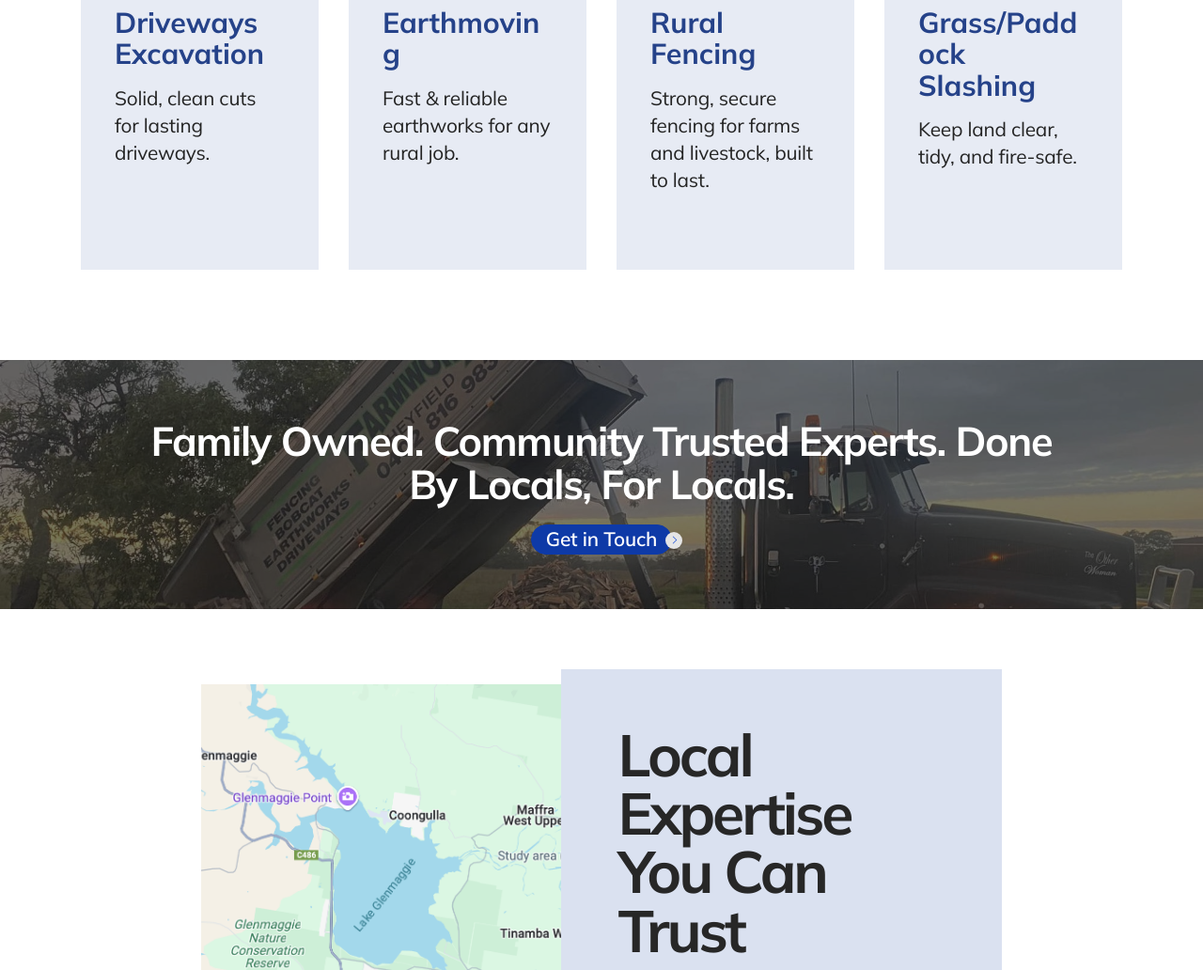
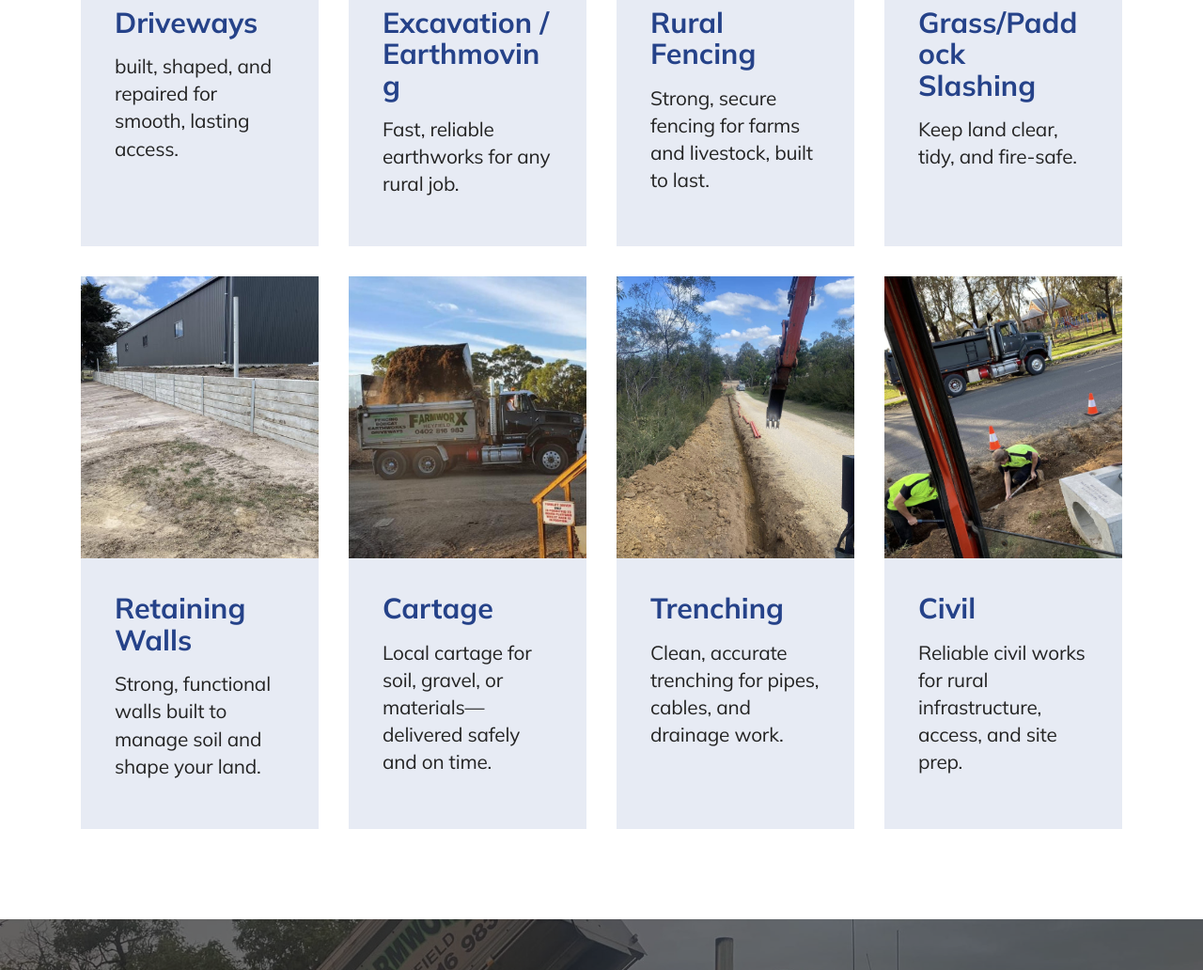
Before and after one commit to Farmworx/Farmworx, a plain HTML site: page index.html in a window 1280 px wide. Shown: the part 1557-2589 px from the top of the page at 94% size. Drawn offline with Linux system fonts and the light colour scheme; files whose address does not match are found by name.

Commit message:
Header + 4 new services

```diff
--- a/assets/mobirise/css/mbr-additional.css
+++ b/assets/mobirise/css/mbr-additional.css
@@ -1268,7 +1268,7 @@ a {
 .cid-uN10LvQVJk {
   padding-top: 10rem;
   padding-bottom: 10rem;
-  background-image: url("../../../assets/images/farmgate-driveway-2000x1500.jpg");
+  background-image: url("../../../assets/images/farmworx-trucks-2000x1500.jpg");
 }
 .cid-uN10LvQVJk .mbr-fallback-image.disabled {
   display: none;
--- a/index.html
+++ b/index.html
@@ -21,7 +21,7 @@
   <link rel="stylesheet" href="assets/recaptcha.css">
   <link rel="preload" href="https://fonts.googleapis.com/css?family=Mulish:200,300,400,500,600,700,800,900,200i,300i,400i,500i,600i,700i,800i,900i&display=swap" as="style" onload="this.onload=null;this.rel='stylesheet'">
   <noscript><link rel="stylesheet" href="https://fonts.googleapis.com/css?family=Mulish:200,300,400,500,600,700,800,900,200i,300i,400i,500i,600i,700i,800i,900i&display=swap"></noscript>
-  <link rel="preload" as="style" href="assets/mobirise/css/mbr-additional.css?v=6Q6DZs"><link rel="stylesheet" href="assets/mobirise/css/mbr-additional.css?v=6Q6DZs" type="text/css">
+  <link rel="preload" as="style" href="assets/mobirise/css/mbr-additional.css?v=u9M3Vc"><link rel="stylesheet" href="assets/mobirise/css/mbr-additional.css?v=u9M3Vc" type="text/css">
 
 
 
@@ -81,7 +81,7 @@
 
 
 
-    <div class="mbr-overlay" style="opacity: 0.6; background-color: rgb(39, 39, 39);"></div>
+    <div class="mbr-overlay" style="opacity: 0.6; background-color: rgb(0, 0, 0);"></div>
 
     <div class="align-center container-fluid">
         <div class="row justify-content-center">
@@ -113,11 +113,11 @@
 			<div class="item features-image col-12 col-md-6 col-lg-3">
 				<div class="item-wrapper">
 					<div class="item-img">
-						<img src="assets/images/driveway-job-done-right-1536x2048.jpg" alt="">
+						<img src="assets/images/driveway-job-done-right-1536x2048.jpg" alt="image of a driveway" data-slide-to="0" data-bs-slide-to="0">
 					</div>
 					<div class="item-content">
-						<p class="item-title mbr-fonts-style display-5"><strong>Driveways Excavation</strong></p>
-						<p class="mbr-text mbr-fonts-style display-7">Solid, clean cuts for lasting driveways.<br></p>
+						<p class="item-title mbr-fonts-style display-5"><strong>Driveways</strong><strong><br></strong></p>
+						<p class="mbr-text mbr-fonts-style display-7">built, shaped, and repaired for smooth, lasting access.<br></p>
 
 					</div>
 				</div>
@@ -125,33 +125,77 @@
 			<div class="item features-image col-12 col-md-6 col-lg-3">
 				<div class="item-wrapper">
 					<div class="item-img">
-						<img src="assets/images/farmworx-machines-596x447.jpg" alt="">
+						<img src="assets/images/farmworx-machines-596x447.jpg" alt="image of earthmoving work in progress" data-slide-to="1" data-bs-slide-to="1">
 					</div>
 					<div class="item-content">
-						<p class="item-title mbr-fonts-style display-5"><strong>Earthmoving</strong></p>
-						<p class="mbr-text mbr-fonts-style display-7">Fast &amp; reliable earthworks for any rural job.<br></p>
+						<p class="item-title mbr-fonts-style display-5"><strong>Excavation / Earthmoving</strong></p>
+						<p class="mbr-text mbr-fonts-style display-7">Fast, reliable earthworks for any rural job.<br></p>
 
 					</div>
 				</div>
 			</div><div class="item features-image col-12 col-md-6 col-lg-3">
 				<div class="item-wrapper">
 					<div class="item-img">
-						<img src="assets/images/fencing-job-596x447.jpg" alt="" data-slide-to="2" data-bs-slide-to="3">
+						<img src="assets/images/rural-fencing-596x795.jpg" alt="image of rural fencing" data-slide-to="2" data-bs-slide-to="2">
 					</div>
 					<div class="item-content">
-						<p class="item-title mbr-fonts-style display-5"><strong>Rural Fencing</strong></p>
-						<p class="mbr-text mbr-fonts-style display-7">Strong, secure fencing for farms and livestock, built to last.<br><br></p>
+						<p class="item-title mbr-fonts-style display-5"><strong>Rural Fencing</strong><strong><br></strong></p>
+						<p class="mbr-text mbr-fonts-style display-7">Strong, secure fencing for farms and livestock, built to last.<br></p>
 
 					</div>
 				</div>
 			</div><div class="item features-image col-12 col-md-6 col-lg-3">
 				<div class="item-wrapper">
 					<div class="item-img">
-						<img src="assets/images/farm20work20in20progress-480x480.jpg" alt="" data-slide-to="3" data-bs-slide-to="4">
+						<img src="assets/images/grass-paddok-slashing-596x447.jpg" alt="image of grass &amp; paddock slashing" data-slide-to="3" data-bs-slide-to="3">
 					</div>
 					<div class="item-content">
 						<p class="item-title mbr-fonts-style display-5"><strong>Grass/Paddock Slashing</strong></p>
 						<p class="mbr-text mbr-fonts-style display-7">Keep land clear, tidy, and fire-safe.<br></p>
+
+					</div>
+				</div>
+			</div><div class="item features-image col-12 col-md-6 col-lg-3">
+				<div class="item-wrapper">
+					<div class="item-img">
+						<img src="assets/images/retaining-walls-596x447.jpg" alt="Image of a retaining walls" data-slide-to="4" data-bs-slide-to="4">
+					</div>
+					<div class="item-content">
+						<p class="item-title mbr-fonts-style display-5"><strong>Retaining Walls</strong></p>
+						<p class="mbr-text mbr-fonts-style display-7">Strong, functional walls built to manage soil and shape your land.<br></p>
+
+					</div>
+				</div>
+			</div><div class="item features-image col-12 col-md-6 col-lg-3">
+				<div class="item-wrapper">
+					<div class="item-img">
+						<img src="assets/images/cartage-640x1280.jpeg" alt="Image of a retaining walls" data-slide-to="5" data-bs-slide-to="5">
+					</div>
+					<div class="item-content">
+						<p class="item-title mbr-fonts-style display-5"><strong>Cartage</strong></p>
+						<p class="mbr-text mbr-fonts-style display-7">Local cartage for soil, gravel, or materials—delivered safely and on time.<br></p>
+
+					</div>
+				</div>
+			</div><div class="item features-image col-12 col-md-6 col-lg-3">
+				<div class="item-wrapper">
+					<div class="item-img">
+						<img src="assets/images/trenching-1536x2048.jpg" alt="Image of a retaining walls" data-slide-to="6" data-bs-slide-to="6">
+					</div>
+					<div class="item-content">
+						<p class="item-title mbr-fonts-style display-5"><strong>Trenching</strong></p>
+						<p class="mbr-text mbr-fonts-style display-7">Clean, accurate trenching for pipes, cables, and drainage work.<br></p>
+
+					</div>
+				</div>
+			</div><div class="item features-image col-12 col-md-6 col-lg-3">
+				<div class="item-wrapper">
+					<div class="item-img">
+						<img src="assets/images/civil-2048x1536.jpg" alt="Image of a retaining walls" data-slide-to="7" data-bs-slide-to="7">
+					</div>
+					<div class="item-content">
+						<p class="item-title mbr-fonts-style display-5"><strong>Civil</strong><strong><br></strong></p>
+						<p class="mbr-text mbr-fonts-style display-7">Reliable civil works for rural infrastructure, access, and site prep.<br></p>
 
 					</div>
 				</div>
@@ -390,7 +434,7 @@
 		<div class="row mb-5 justify-content-center">
 			<div class="col-12 content-head">
 				<h3 class="mbr-section-title mbr-fonts-style align-center mb-4 display-1"><strong>Our Happy Customers</strong></h3>
-				<h5 class="mbr-section-subtitle mbr-fonts-style align-center mb-4 display-7">Locals trust us for honest work and lasting results.<div>Here’s what our customers are saying:</div></h5>
+				<h5 class="mbr-section-subtitle mbr-fonts-style align-center mb-4 display-7">Locals trust us for quality work and lasting results.<div>Here’s what our customers are saying:</div></h5>
 			</div>
 		</div>
 		<div class="row">
@@ -406,8 +450,7 @@
 						</div>
 						<p class="card-title mbr-fonts-style mb-3 display-7">The new fencing on our property is rock solid. The team was friendly, on time, and really knew what they were doing.</p>
 						<p class="card-text mbr-fonts-style mb-0 display-7"><strong>
-							Jodie M., Glenmaggie
-						</strong></p>
+							Jodie M., Heyfield</strong></p>
 					</div>
 				</div>
 			</div><div class="item features-without-image col-12 col-md-6 col-lg-4 mb-5">
@@ -603,7 +646,7 @@
             </div>
             <div class="col-12 col-lg-7 mbr-form card" data-form-type="formoid">
 <!--Formbuilder Form-->
-<form action="https://mobirise.eu/" method="POST" class="mbr-form form-with-styler" data-form-title="Form Name"><input type="hidden" name="email" data-form-email="true" value="MkiclyIx0nNMb0OgdFBRflKDeUdF/FYQW4J7Na6XoZrVeckCya7teTfXJS5joif38BUscCZb70aQylmKtrvhigi9OU283sKrHQpatRN1jT0xMSS7QTGF0LPMMG+pmQX4.qtSEraAJ3adozoip6c2UOcTITEGvJc9uKfnLXzuuZ2M82QJERLJS7/BEsH9XoPAPTv6ilKvm9k/yeExOnBSQsWSWMGZameXc0OD29SeA1kRJW0bChMSTJwt5GqEl+mKL">
+<form action="https://mobirise.eu/" method="POST" class="mbr-form form-with-styler" data-form-title="Form Name"><input type="hidden" name="email" data-form-email="true" value="QA1hiyWk4Yym+9U/1vGI1Azul/3vG+JFMbrFRLYsl9tRjVdc4hbUNCqIHlU5344tYivYE07QQj1lo601yZIcUxzibKaoqK2qEORWIQ3D7vZoH2VsCzqWpK1jp7Hv+izs.hZlvj4ZHhuxpNt//du7vK9v2bPkpYJm+UXL7jso0G7PsAOL0O9UfJlhfUxIj0lh0UUl9h/V/vafBMxqysPv6T6h7QyEF0T9/4Mz58jH1nXijdV6Hv/0BWahs5mysfrSx">
 <div class="row">
 <div hidden="hidden" data-form-alert="" class="alert alert-success col-12">Thanks for filling out the form! Our team will be contacting you soon.</div>
 <div hidden="hidden" data-form-alert-danger="" class="alert alert-danger col-12"> Oops...! some problem! </div>
@@ -636,7 +679,7 @@
 
 <section data-bs-version="5.1" class="map1 cid-uMEfKYjyEP" id="map1-1n">
 
-    <div class="google-map"><iframe frameborder="0" style="border:0" src="https://www.google.com/maps/embed/v1/place?key=AIzaSyBQ55g-IgRRgXrd803PTWDTb7kd6aAitNQ&amp;q=Mustons Lane , Heyfield, VIC, Australia, Victoria" allowfullscreen=""></iframe></div>
+    <div class="google-map"><iframe frameborder="0" style="border:0" src="https://www.google.com/maps/embed/v1/place?key=AIzaSyDbnCmnHmtigIYiD8jIfeHQv7gW2ANhHD4&amp;q=Mustons Lane , Heyfield, VIC, Australia, Victoria" allowfullscreen=""></iframe></div>
 </section>
 
 <section data-bs-version="5.1" class="footer3 educationm4_footer3 cid-uMDA57RW6A" id="footer3-v">
```
Also changed, not shown: assets/images/hashes.json (+1 -1 lines), assets/images/cartage-640x1280.jpeg (added), assets/images/civil-2048x1536.jpg (added), assets/images/farmworx-trucks-2000x1500.jpg (added), assets/images/grass-paddok-slashing-596x447.jpg (added), assets/images/retaining-walls-596x447.jpg (added), assets/images/rural-fencing-596x795.jpg (added), assets/images/trenching-1536x2048.jpg (added), 1 other file.
